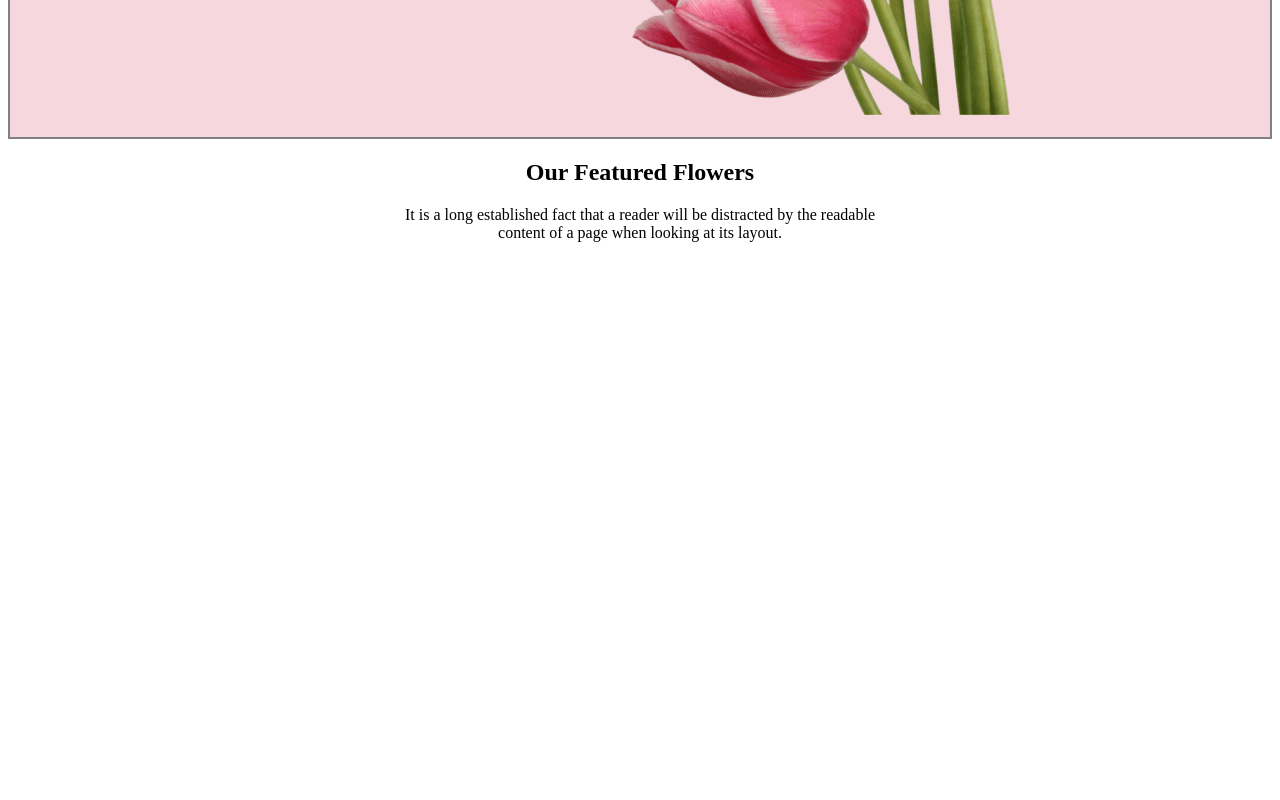
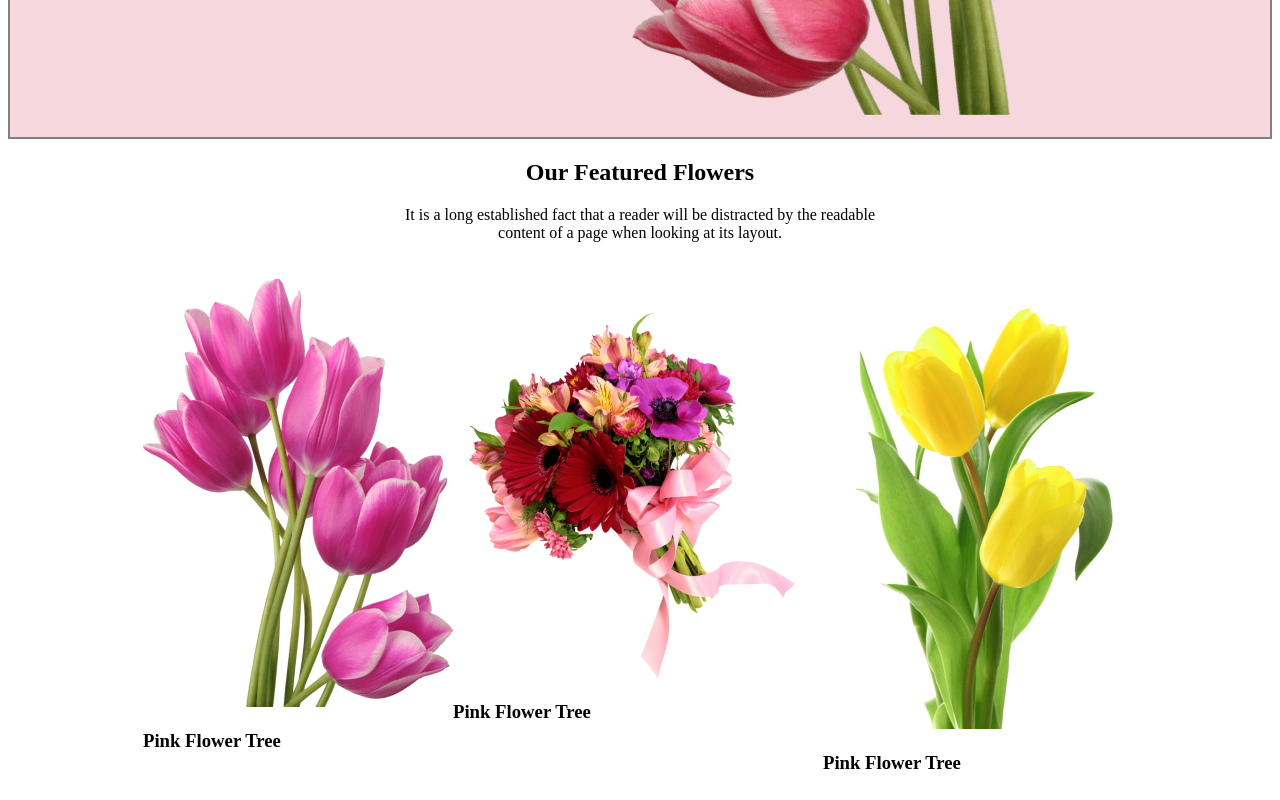
Before and after one commit to Az2223/first-assinment, a plain HTML site: page index.html in a window 1280 px wide. Shown: the part 713-1513 px from the top of the page. Before the commit the page ends 971 px from the top, so only its background shows below. Drawn offline with Linux system fonts and the light colour scheme.

Commit message:
first third

```diff
--- a/flower.css
+++ b/flower.css
@@ -22,3 +22,7 @@
 .p2title-two{
     text-align: center;
 }
+.colum{
+    display: flex;
+    justify-content:center;
+    align-items: center;
--- a/index.html
+++ b/index.html
@@ -28,6 +28,19 @@
                 <h2 class="h2title-two">Our Featured Flowers</h2>
                 <p class="p2title-two">It is a long established fact that a reader will be distracted by the readable <br>content of a page when looking at its layout.</p>
             </div>
+            <div class="colum">
+            <div>
+                <img src="image/pngwing 6.png" alt="">
+                <h3 class="text">Pink Flower Tree</h3>
+            </div>
+            <div><img src="image/pngwing 5.png" alt="">
+                <h3>Pink Flower Tree</h3></div>
+
+            <div >
+                <img src="image/pngwing 7.png" alt="">
+                <h3 >Pink Flower Tree</h3>
+            </div>
+        </div>
         </div>
 
     </section></main>
```
